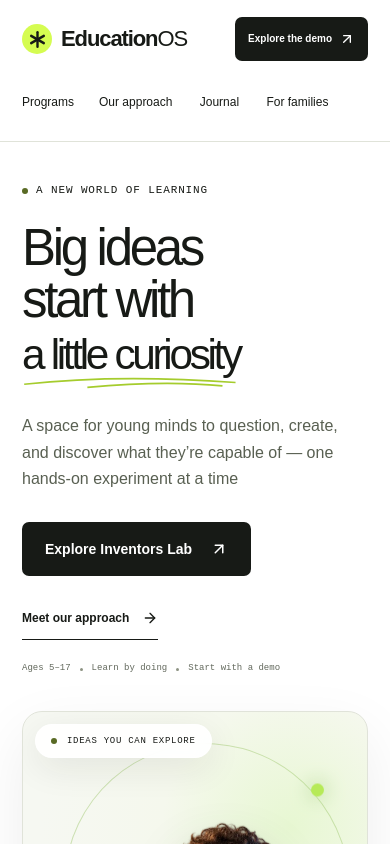
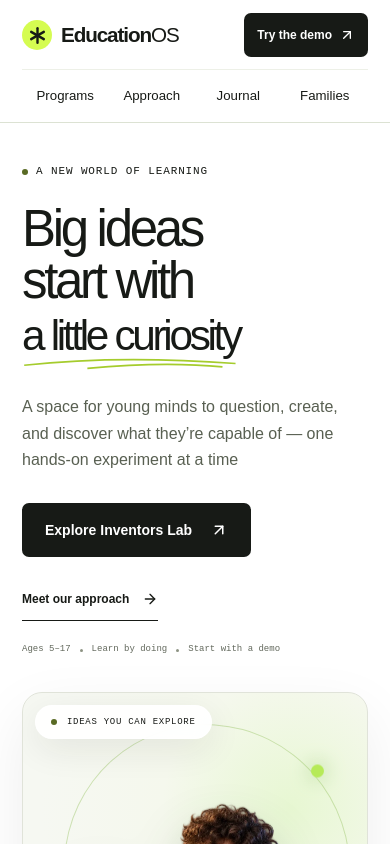
Before and after one commit to VladislavBrodsky/EducationOS, a Next.js app: page / in a window 390 px wide. Shown: the top 844 px of the page. Built offline with nearby package versions, Linux system fonts and the light colour scheme.

Commit message:
Fix responsive marketing navigation

```diff
--- a/src/app/globals.css
+++ b/src/app/globals.css
@@ -145,6 +145,7 @@
 .journal-card-image{background:radial-gradient(circle at 70% 60%,#e2f2d9,#f7faf3)}
 .journal-card-image img,.journal-article-image img{object-fit:contain;filter:drop-shadow(0 11px 14px #243b2230)}
 .journal-article-image{background:radial-gradient(circle at 70% 50%,#e5f2e5,#f7faf4)}
+.header-inner nav a[aria-current="page"]{box-shadow:0 2px #8aba24;color:#354b19;font-weight:700}
 @media(max-width:760px){
   .learning-cutout-stage>img{object-position:center bottom}
   .learning-bento-grid{grid-template-columns:1fr}
@@ -270,9 +271,18 @@
   .approach-step:last-child{grid-column:1/-1}
 }
 @media(max-width:760px){
+  .site-header{border-bottom-color:#dce2d3}
+  .header-inner{display:grid;grid-template-columns:minmax(0,1fr) auto;gap:12px 10px;padding-top:13px;padding-bottom:0}
+  .header-inner .brand{min-width:0;font-size:clamp(18px,5.3vw,22px)}
+  .header-inner .brand-mark{flex:none}
+  .header-cta{grid-column:2;grid-row:1;justify-self:end;white-space:nowrap;padding:10px 12px;font-size:12px}
+  .header-inner nav{grid-column:1/-1;grid-row:2;display:grid;grid-template-columns:repeat(4,minmax(0,1fr));width:100%;gap:0;padding:0;border-top:1px solid #edf0e7;font-size:clamp(12px,3.4vw,14px)}
+  .header-inner nav a{padding:0 3px;white-space:nowrap;text-align:center;line-height:1.2;font-weight:500}
+  .header-inner nav a:hover{box-shadow:inset 0 -3px var(--lime);background:#f7faef}
   .brand,.header-inner nav a,.footer-top nav a,.text-link{min-height:44px}
   .header-inner nav a,.footer-top nav a{display:flex;align-items:center}
-  .header-inner nav a{min-width:44px;justify-content:center}
+  .header-inner nav a{min-width:0;min-height:52px;justify-content:center}
+  .header-inner nav a[aria-current="page"]{box-shadow:inset 0 -3px #8aba24;color:#354b19;font-weight:700;background:#f7faef}
   .header-cta{min-height:44px}
   .program-detail-grid{gap:15px;padding-bottom:52px}
   .program-detail-copy{padding:24px 23px 22px}
--- /dev/null
+++ b/src/components/site-nav.tsx
@@ -0,0 +1,16 @@
+'use client';
+
+import Link from 'next/link';
+import { usePathname } from 'next/navigation';
+
+const links = [
+  { href: '/programs', label: 'Programs' },
+  { href: '/approach', label: 'Approach' },
+  { href: '/blog', label: 'Journal' },
+  { href: '/trust', label: 'Families' },
+];
+
+export function SiteNav() {
+  const pathname = usePathname();
+  return <nav aria-label="Main navigation">{links.map(({ href, label }) => <Link key={href} href={href} aria-current={pathname === href || pathname.startsWith(`${href}/`) ? 'page' : undefined}>{label}</Link>)}</nav>;
+}
--- a/src/components/site-shell.tsx
+++ b/src/components/site-shell.tsx
@@ -1,11 +1,12 @@
 import Link from 'next/link';
 import { ArrowUpRight, Asterisk, ArrowRight } from 'lucide-react';
+import { SiteNav } from './site-nav';
 
 export function Brand() {
   return <Link className="brand" href="/" aria-label="EducationOS home"><span className="brand-mark"><Asterisk size={25} strokeWidth={2.3} aria-hidden="true" /></span>Education<span className="brand-os">OS</span></Link>;
 }
 export function SiteHeader() {
-  return <header className="site-header"><div className="container header-inner"><Brand /><nav aria-label="Main navigation"><Link href="/programs">Programs</Link><Link href="/approach">Our approach</Link><Link href="/blog">Journal</Link><Link href="/trust">For families</Link></nav><Link href="/demo" className="button button-dark header-cta">Explore the demo <ArrowUpRight size={16} aria-hidden="true" /></Link></div></header>;
+  return <header className="site-header"><div className="container header-inner"><Brand /><SiteNav /><Link href="/demo" className="button button-dark header-cta">Try the demo <ArrowUpRight size={16} aria-hidden="true" /></Link></div></header>;
 }
 export function SiteFooter() {
   return <footer className="site-footer"><div className="container"><div className="footer-top"><div><Brand /><p>A little curiosity.<br />A world of possibility.</p></div><nav aria-label="Footer navigation"><Link href="/programs">Programs</Link><Link href="/approach">Learning approach</Link><Link href="/blog">Curiosity Journal</Link><Link href="/trust">Trust center</Link><Link href="/safety">Child safety</Link><Link href="/privacy">Privacy</Link><Link href="/terms">Terms</Link><Link href="/accessibility">Accessibility</Link></nav></div><div className="footer-bottom"><span>Copyright {new Date().getUTCFullYear()} EducationOS</span><span>Public demo · Real learner enrollment is not open.</span><span>Made for curious minds.</span></div></div></footer>;
```
